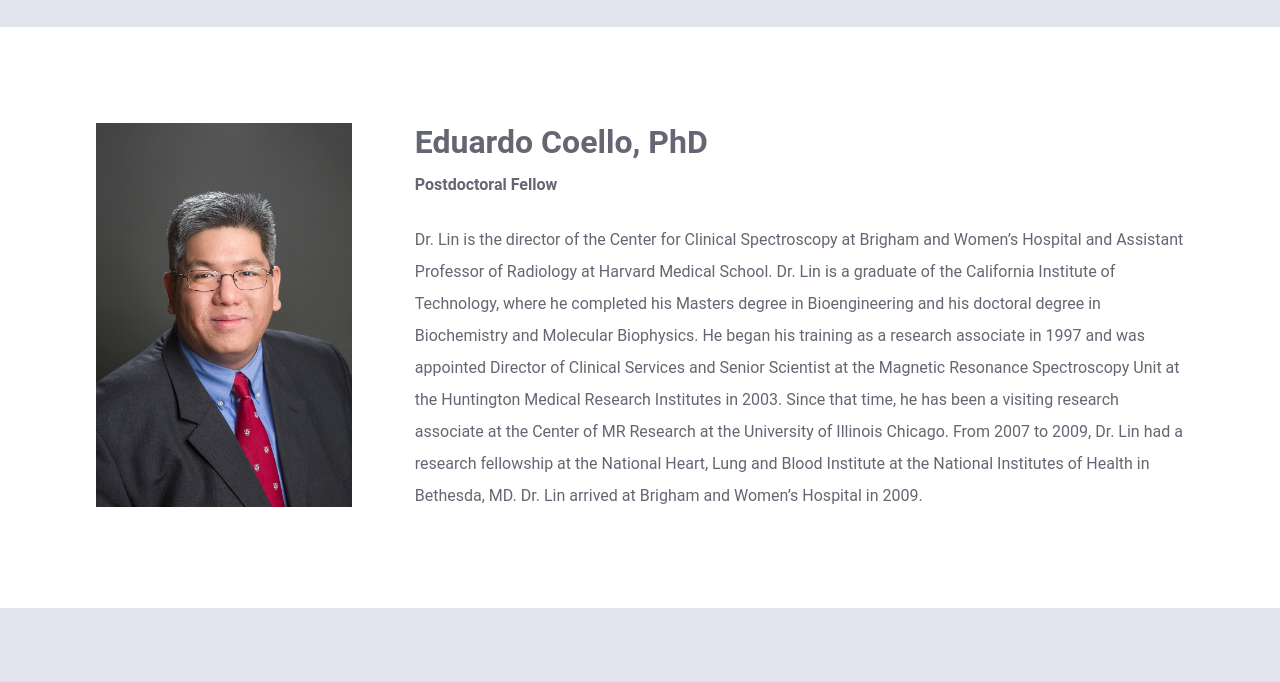
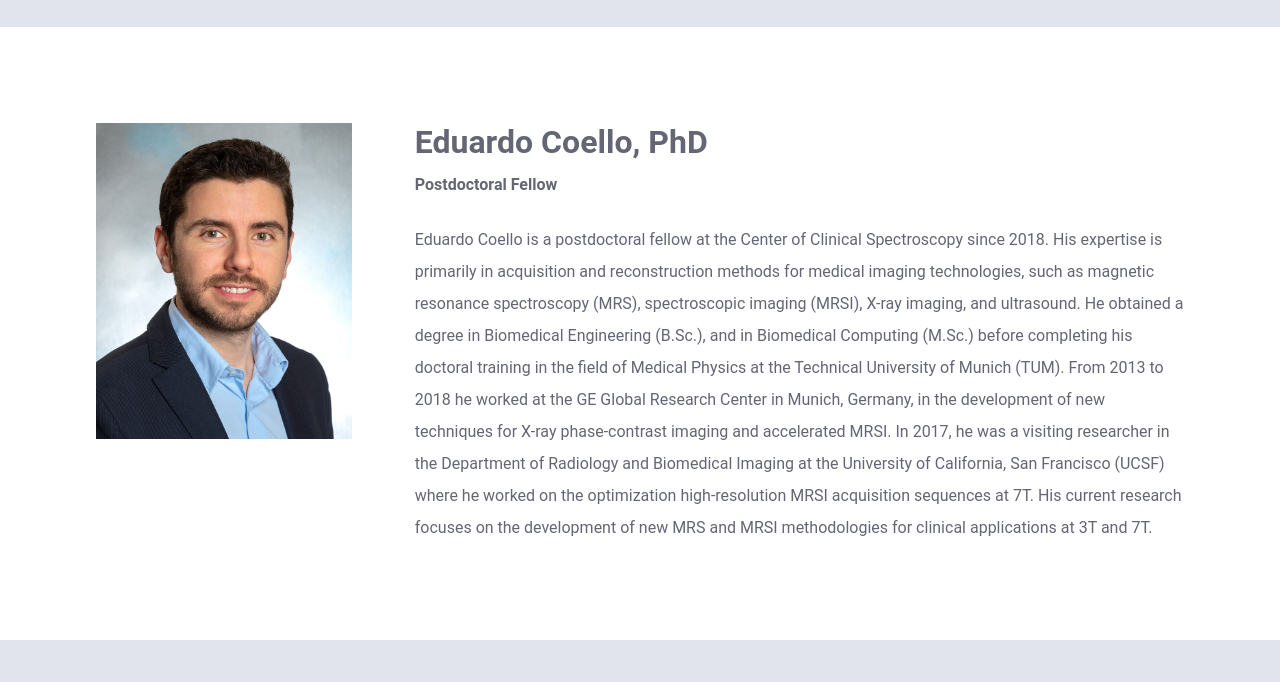
Before and after one commit to hjiang1/ccs, a Gatsby site: page /members in a window 1280 px wide. Shown: the part 1920-2602 px from the top of the page. Built offline with nearby package versions, Linux system fonts and the light colour scheme; Gatsby itself is replaced by a stand-in of ours.

Commit message:
add eduardo

```diff
--- a/src/pages/members.js
+++ b/src/pages/members.js
@@ -6,6 +6,7 @@ import Page from "../components/Page"
 import SEO from "../components/SEO"
 import alex from "../images/alex.png"
 import vicky from "../images/vicky.png"
+import eduardo from "../images/eduardo.png"
 import katie from "../images/katie.png"
 
 const Container = styled.div`
@@ -216,28 +217,30 @@ const Members = () => (
         <div className="page-section">
           <img
             className="member-portrait"
-            src={alex}
+            src={eduardo}
             alt="Eduardo Coello, PhD"
           />
           <div className="member-name">Eduardo Coello, PhD</div>
           <div className="member-title">Postdoctoral Fellow</div>
           <div className="member-intro">
             <p className="member-intro-p">
-              Dr. Lin is the director of the Center for Clinical Spectroscopy at
-              Brigham and Women’s Hospital and Assistant Professor of Radiology
-              at Harvard Medical School. Dr. Lin is a graduate of the California
-              Institute of Technology, where he completed his Masters degree in
-              Bioengineering and his doctoral degree in Biochemistry and
-              Molecular Biophysics. He began his training as a research
-              associate in 1997 and was appointed Director of Clinical Services
-              and Senior Scientist at the Magnetic Resonance Spectroscopy Unit
-              at the Huntington Medical Research Institutes in 2003. Since that
-              time, he has been a visiting research associate at the Center of
-              MR Research at the University of Illinois Chicago. From 2007 to
-              2009, Dr. Lin had a research fellowship at the National Heart,
-              Lung and Blood Institute at the National Institutes of Health in
-              Bethesda, MD. Dr. Lin arrived at Brigham and Women’s Hospital in
-              2009.
+              Eduardo Coello is a postdoctoral fellow at the Center of Clinical
+              Spectroscopy since 2018. His expertise is primarily in acquisition
+              and reconstruction methods for medical imaging technologies, such
+              as magnetic resonance spectroscopy (MRS), spectroscopic imaging
+              (MRSI), X-ray imaging, and ultrasound. He obtained a degree in
+              Biomedical Engineering (B.Sc.), and in Biomedical Computing
+              (M.Sc.) before completing his doctoral training in the field of
+              Medical Physics at the Technical University of Munich (TUM). From
+              2013 to 2018 he worked at the GE Global Research Center in Munich,
+              Germany, in the development of new techniques for X-ray
+              phase-contrast imaging and accelerated MRSI. In 2017, he was a
+              visiting researcher in the Department of Radiology and Biomedical
+              Imaging at the University of California, San Francisco (UCSF)
+              where he worked on the optimization high-resolution MRSI
+              acquisition sequences at 7T. His current research focuses on the
+              development of new MRS and MRSI methodologies for clinical
+              applications at 3T and 7T.
             </p>
           </div>
         </div>
```
Also changed, not shown: src/images/eduardo.png (added).
